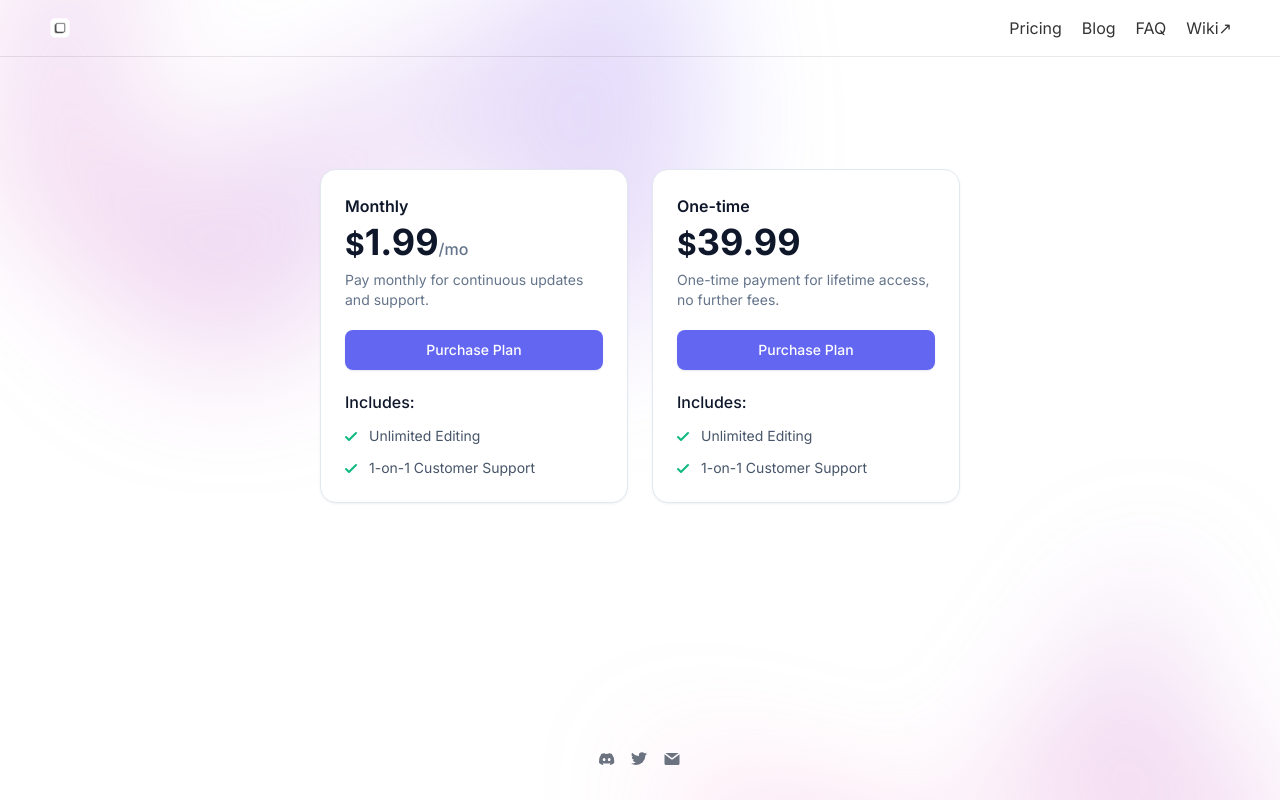
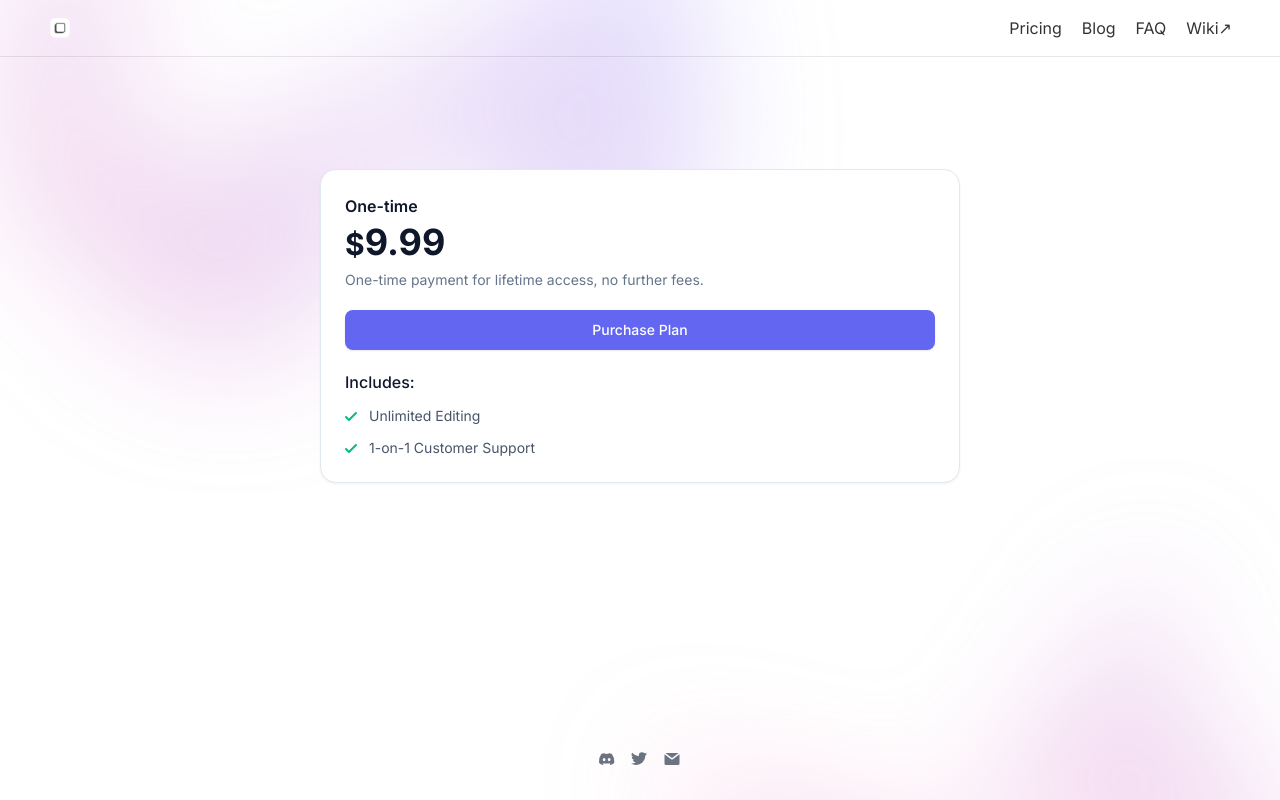
Before and after one commit to draJiang/bento, a Next.js app: page /pricing in a window 1280 px wide. Built offline with nearby package versions, Linux system fonts and the light colour scheme.

Commit message:
Modify price.

```diff
--- a/src/app/authorization/page.tsx
+++ b/src/app/authorization/page.tsx
@@ -14,7 +14,7 @@ export default function Authorization() {
     );
 
 }
-
+// 这里是一个注释，说明Authorization组件的功能和用途
 function AuthorizationUI(){
 
     const searchParams = useSearchParams();
--- a/src/app/pricing/page.tsx
+++ b/src/app/pricing/page.tsx
@@ -112,9 +112,9 @@ export default function PricingTable() {
         </div>
       </div> */}
 
-      <div className="mx-auto grid max-w-sm items-start gap-6 lg:max-w-none lg:grid-cols-2">
+      <div className="mx-auto grid max-w-sm items-start gap-6 lg:max-w-none lg:grid-cols-1">
         {/* Pricing tab 1 */}
-        <PricingTab
+        {/* <PricingTab
             url="https://jiang.lemonsqueezy.com/buy/35b3d1d8-3502-4a4c-b872-f8500d88d02d"
           yearly={isAnnual}
           planName="Monthly"
@@ -124,14 +124,14 @@ export default function PricingTable() {
             "Unlimited Editing",
             "1-on-1 Customer Support",
           ]}
-        />
+        /> */}
 
         {/* Pricing tab 3 */}
         <PricingTab
         url="https://jiang.lemonsqueezy.com/buy/2e6fcb35-4527-4487-85bc-503e17ed43f2"
           yearly={isAnnual}
           planName="One-time"
-          price={{ yearly: 9999, monthly: 9999,oneTime:39.99 }}
+          price={{ yearly: 9999, monthly: 9999,oneTime:9.99 }}
           planDescription="One-time payment for lifetime access, no further fees."
           features={[
             "Unlimited Editing",
```
